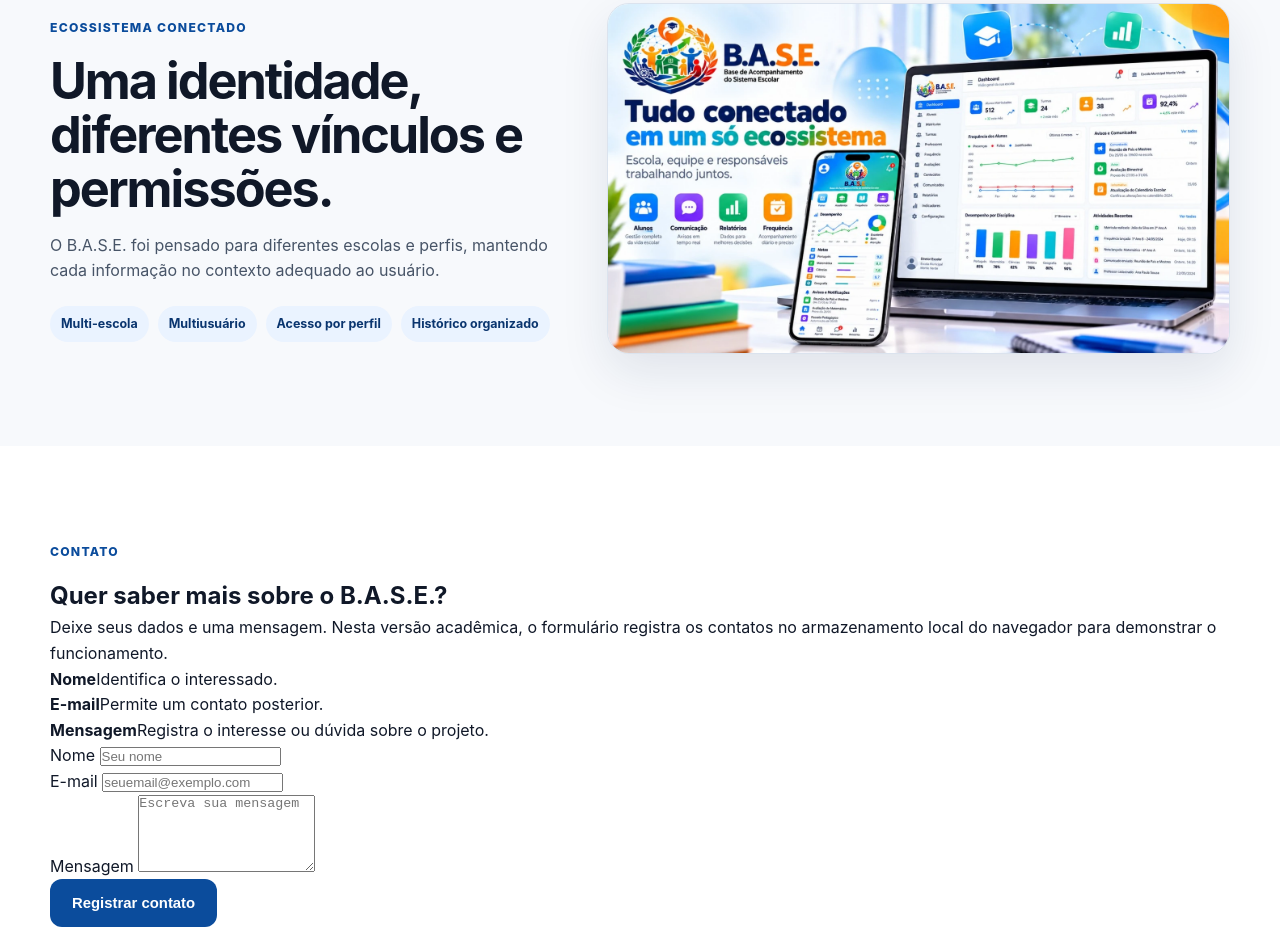
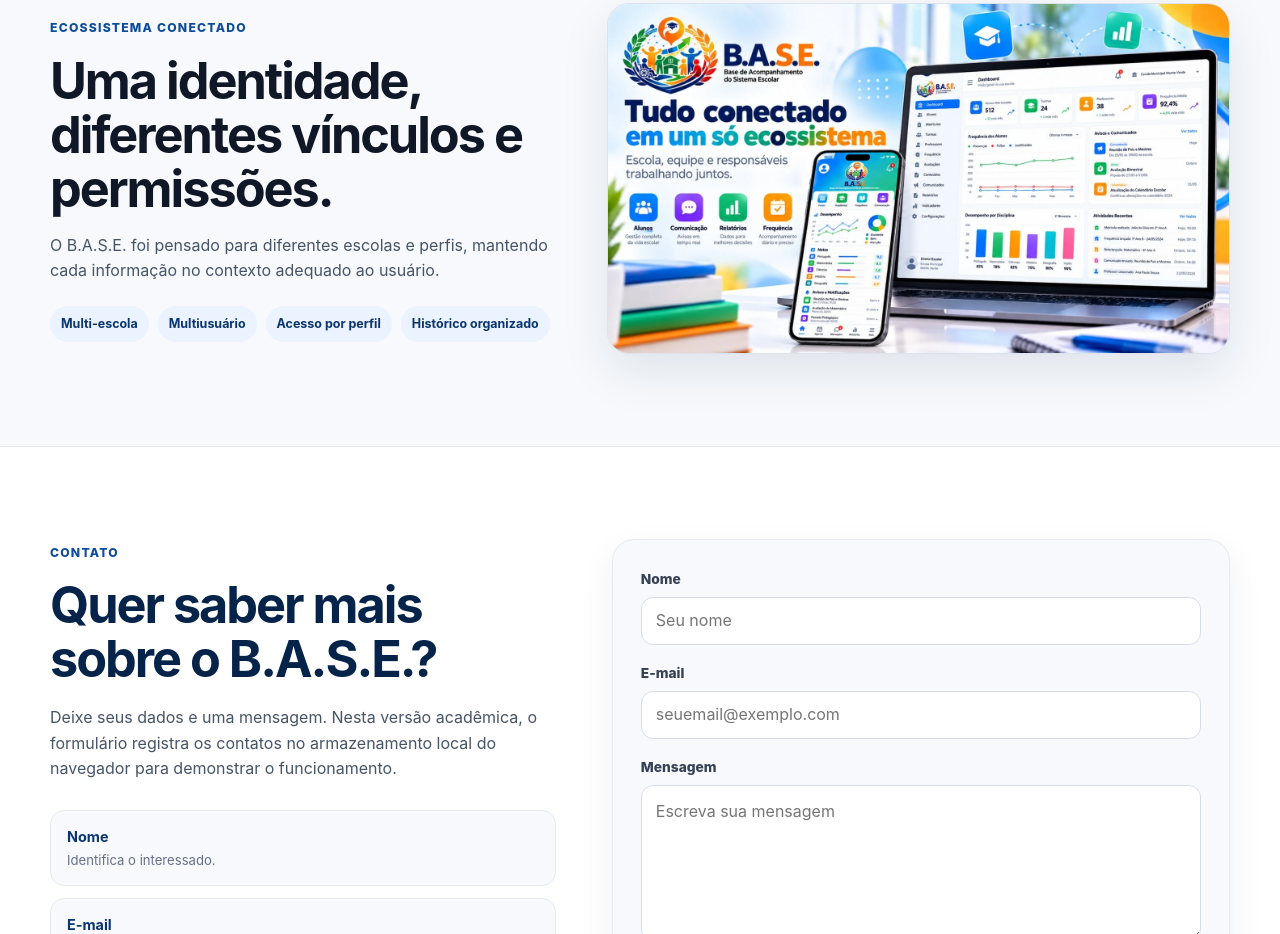
Before and after one commit to Videirafoo/Landing-page, a plain HTML site: page index.html in a window 1280 px wide. Shown: the part 4327-5261 px from the top of the page. Drawn offline with Linux system fonts and the light colour scheme; a script that the page names is missing.

Commit message:
Estiliza formulário da atividade extensionista

```diff
--- a/style.css
+++ b/style.css
@@ -257,3 +257,92 @@
   }
   .mobile-image{max-width:100%}
 }
+
+
+/* =========================================================
+   FORMULÁRIO DE CONTATO — atividade extensionista
+   ========================================================= */
+.platforms-section .showcase-tag{
+  color:var(--blue-800);
+  background:var(--blue-100);
+}
+.platforms-section .showcase-tag.orange{
+  color:var(--orange-600);
+  background:var(--orange-100);
+}
+
+.contact-section{
+  background:#ffffff;
+  border-top:1px solid var(--line);
+}
+.contact-grid{
+  display:grid;
+  grid-template-columns:.9fr 1.1fr;
+  gap:56px;
+  align-items:start;
+}
+.contact-copy h2{
+  max-width:580px;
+  color:var(--blue-950);
+  font-size:clamp(2rem,4vw,3.15rem);
+  line-height:1.08;
+  letter-spacing:-.04em;
+}
+.contact-copy>p{
+  max-width:620px;
+  margin-top:18px;
+  color:var(--ink-soft);
+}
+.contact-notes{
+  display:grid;
+  gap:12px;
+  margin-top:28px;
+}
+.contact-notes div{
+  display:flex;
+  flex-direction:column;
+  padding:14px 16px;
+  border:1px solid var(--line);
+  border-radius:14px;
+  background:var(--surface-soft);
+}
+.contact-notes strong{color:var(--blue-900);font-size:.9rem}
+.contact-notes span{margin-top:2px;color:var(--muted);font-size:.82rem}
+
+.contact-form{
+  padding:28px;
+  border:1px solid var(--line);
+  border-radius:22px;
+  background:var(--surface-soft);
+  box-shadow:0 14px 36px rgba(16,42,80,.07);
+}
+.form-field{display:grid;gap:7px;margin-bottom:17px}
+.form-field label{color:#344054;font-size:.86rem;font-weight:800}
+.form-field input,
+.form-field textarea{
+  width:100%;
+  border:1px solid #d8dee8;
+  border-radius:12px;
+  background:#fff;
+  color:var(--ink);
+  font:inherit;
+  outline:none;
+  transition:border-color .2s ease,box-shadow .2s ease;
+}
+.form-field input{min-height:48px;padding:0 14px}
+.form-field textarea{min-height:130px;padding:13px 14px;resize:vertical}
+.form-field input:focus,
+.form-field textarea:focus{
+  border-color:var(--blue-700);
+  box-shadow:0 0 0 3px rgba(20,100,200,.12);
+}
+.form-submit{width:100%;cursor:pointer}
+.form-status{min-height:24px;margin-top:12px;color:var(--green-600);font-size:.86rem;font-weight:750}
+.contact-count{margin-top:4px;color:var(--muted);font-size:.78rem}
+
+@media(max-width:820px){
+  .contact-grid{grid-template-columns:1fr;gap:30px}
+}
+@media(max-width:620px){
+  .contact-form{padding:20px;border-radius:17px}
+}
```
